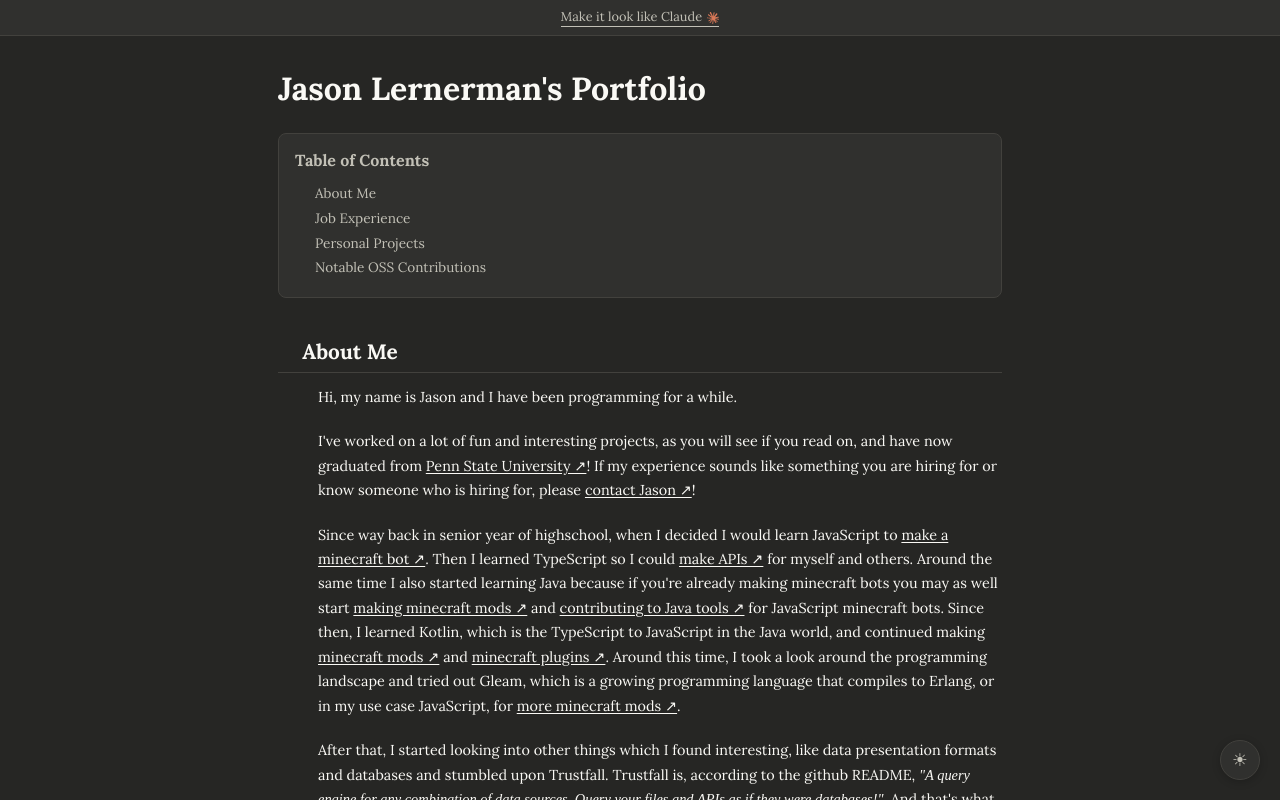
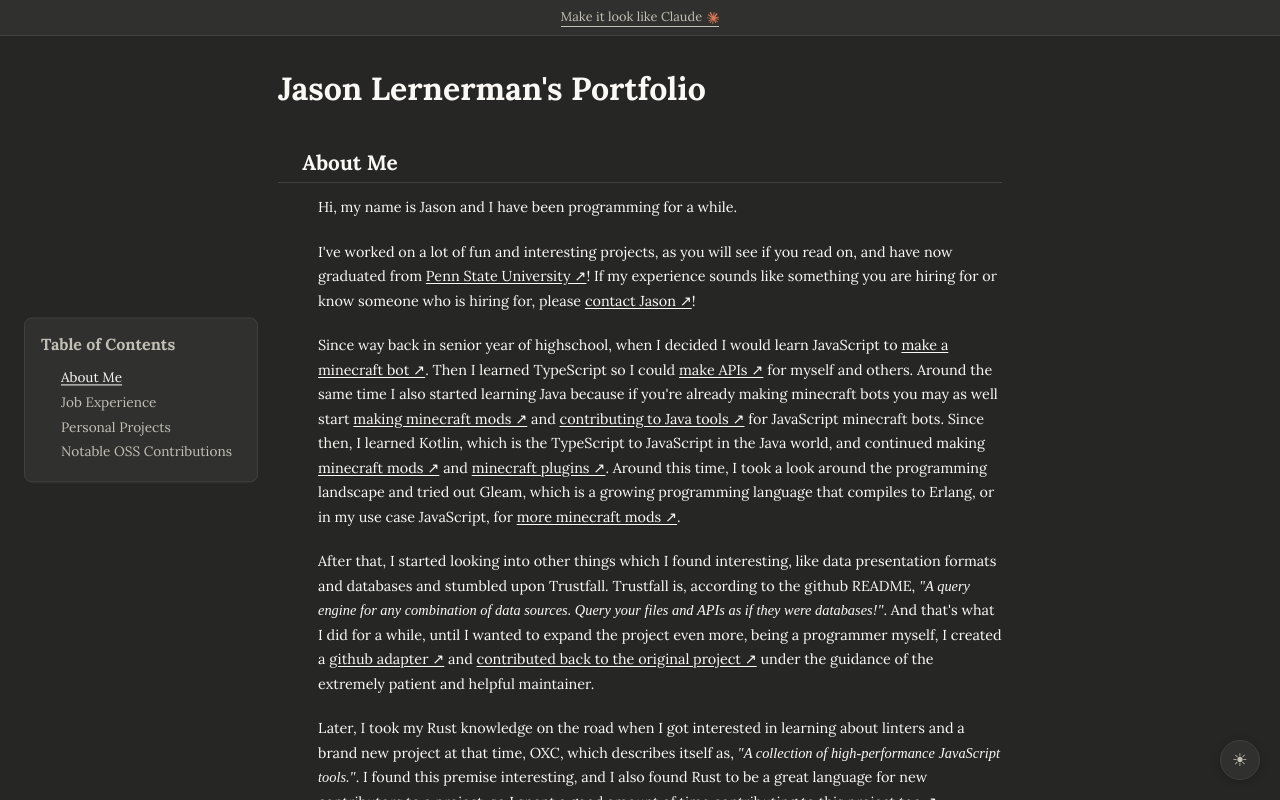
Before and after one commit to u9g/jason-portfolio, a Vue app: page / in a window 1280 px wide. Built offline with nearby package versions, Linux system fonts and the light colour scheme; no server answers; a web font is replaced by a local one.

Commit message:
Move TOC to fixed left sidebar on wide screens, highlight active section

```diff
--- a/src/components/ReadmeView.vue
+++ b/src/components/ReadmeView.vue
@@ -1,5 +1,5 @@
 <script setup lang="ts">
-import { ref, onMounted, nextTick } from "vue";
+import { ref, onMounted, onUnmounted, nextTick } from "vue";
 import conversations from "../data/conversations.json";
 import { techColors } from "../data/tech-colors";
 import { prUrl } from "../data/oss-repos";
@@ -33,10 +33,13 @@ const tocEntries = [
 ];
 
 const expandedRepos = ref<Set<string>>(new Set());
+const activeSection = ref("about");
 
 function copyAnchor(id: string) {
   window.location.hash = `readme-${id}`;
 }
+
+let observer: IntersectionObserver | null = null;
 
 onMounted(async () => {
   fetchRepoInfo();
@@ -46,6 +49,27 @@ onMounted(async () => {
     const target = document.getElementById(hash.slice(1));
     if (target) target.scrollIntoView({ behavior: "smooth" });
   }
+
+  const scrollRoot = document.getElementById("readme-view");
+  observer = new IntersectionObserver(
+    (entries) => {
+      for (const entry of entries) {
+        if (entry.isIntersecting) {
+          activeSection.value = entry.target.id.replace("readme-", "");
+        }
+      }
+    },
+    { root: scrollRoot, rootMargin: "0px 0px -60% 0px", threshold: 0 },
+  );
+
+  for (const entry of tocEntries) {
+    const el = document.getElementById(`readme-${entry.id}`);
+    if (el) observer.observe(el);
+  }
+});
+
+onUnmounted(() => {
+  observer?.disconnect();
 });
 </script>
 
@@ -55,17 +79,17 @@ onMounted(async () => {
       <a href="#about">Make it look like Claude <img :src="claudeIcon" class="claude-logo" aria-hidden="true" /></a>
     </div>
 
+    <nav class="toc">
+      <h2>Table of Contents</h2>
+      <ul>
+        <li v-for="entry in tocEntries" :key="entry.id">
+          <a :href="`#readme-${entry.id}`" :class="{ 'toc-active': activeSection === entry.id }">{{ entry.title }}</a>
+        </li>
+      </ul>
+    </nav>
+
     <div class="readme-body">
       <h1>Jason Lernerman's Portfolio</h1>
-
-      <nav class="toc">
-        <h2>Table of Contents</h2>
-        <ul>
-          <li v-for="entry in tocEntries" :key="entry.id">
-            <a :href="`#readme-${entry.id}`">{{ entry.title }}</a>
-          </li>
-        </ul>
-      </nav>
 
       <!-- About -->
       <h2
@@ -352,11 +376,23 @@ onMounted(async () => {
 }
 
 .toc {
-  margin-bottom: 2rem;
+  margin: 0 1rem 2rem;
   padding: 1rem;
   background: var(--bg-raised);
   border-radius: 8px;
   border: 1px solid var(--border-color);
+}
+
+@media (min-width: 1025px) {
+  .toc {
+    position: fixed;
+    top: 50%;
+    transform: translateY(-50%);
+    left: 24px;
+    width: 200px;
+    margin: 0;
+    z-index: 1;
+  }
 }
 
 .toc h2 {
@@ -384,6 +420,12 @@ onMounted(async () => {
 .toc a:hover {
   color: var(--text-bright);
   text-decoration: underline;
+}
+
+.toc a.toc-active {
+  color: var(--text-bright);
+  text-decoration: underline;
+  text-underline-offset: 2px;
 }
 
 .toc ul ul {
```
